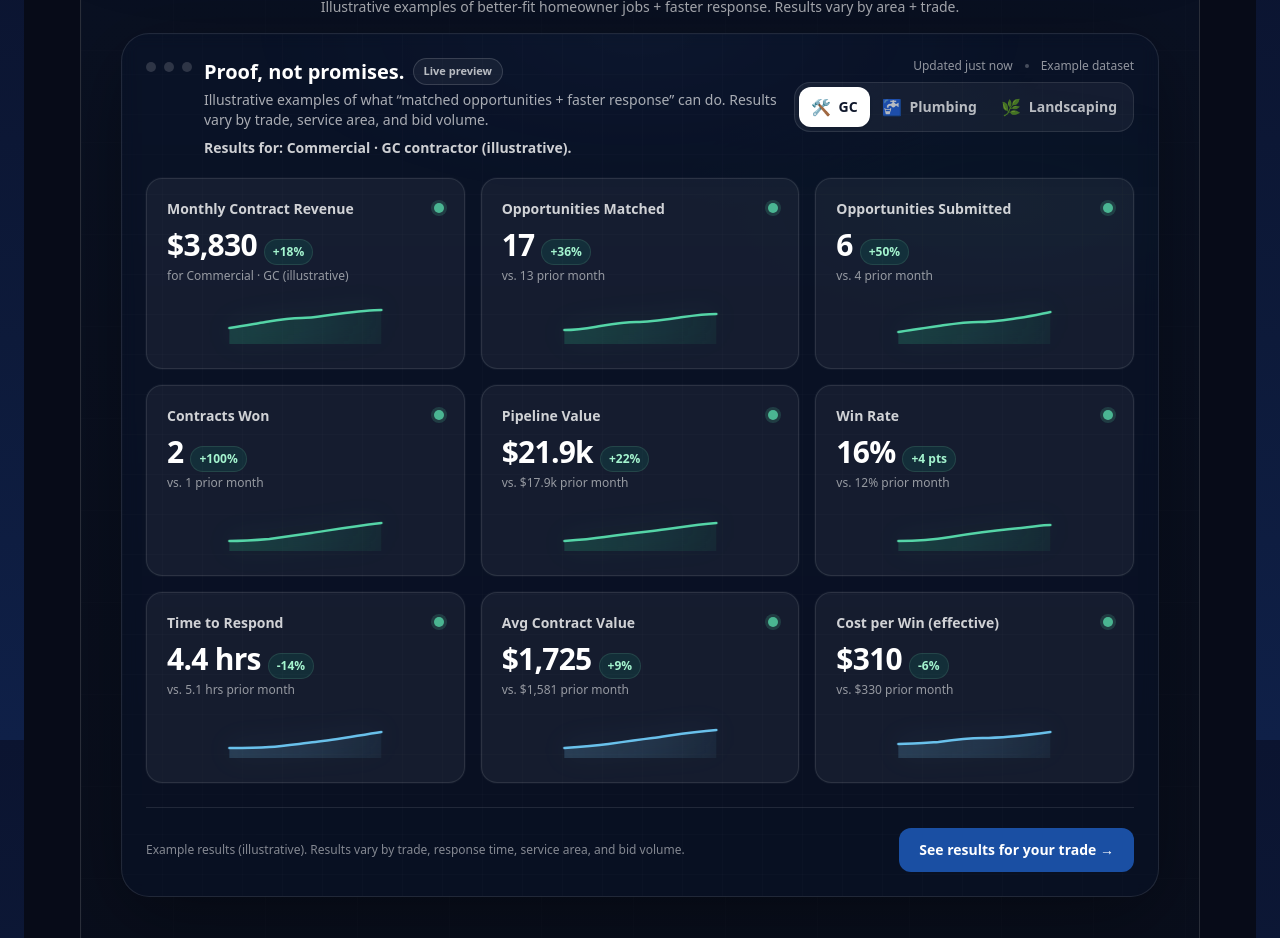
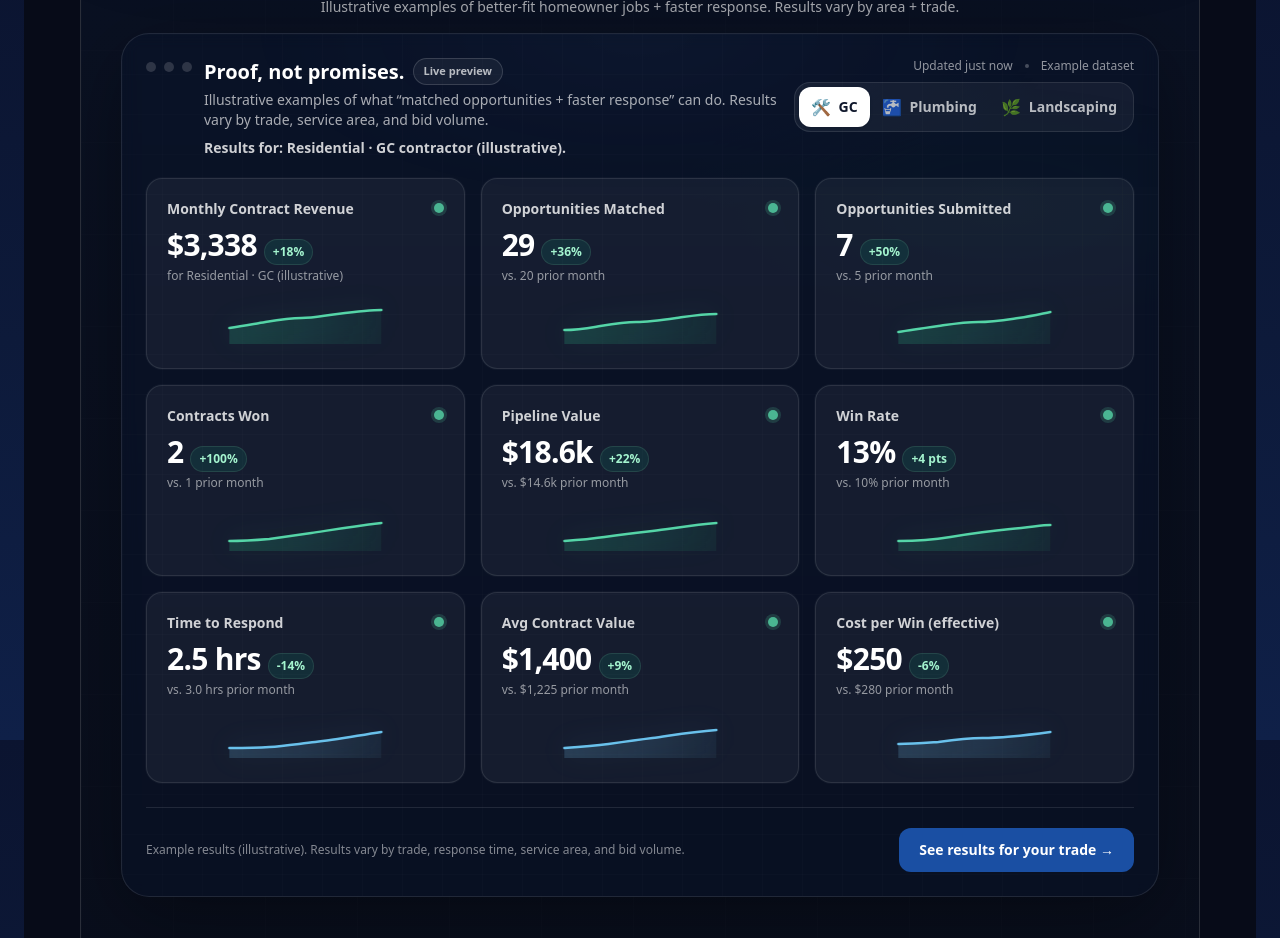
Before and after one commit to seansevrix/ambit, a Next.js app: page / in a window 1280 px wide. Shown: the part 1660-2598 px from the top of the page. Built offline with nearby package versions, Linux system fonts and the light colour scheme; no server answers.

Commit message:
Pass intent into ProofDashboard

```diff
--- a/app/page.tsx
+++ b/app/page.tsx
@@ -271,7 +271,7 @@ export default function HomePage() {
                   <p className="mt-2 text-sm text-white/65">{copy.proofNote}</p>
                 </div>
 
-                <ProofDashboard />
+                <ProofDashboard intent={intent}/>
               </div>
 
               {/* TESTIMONIALS (A: section mutates via headers) */}
```
